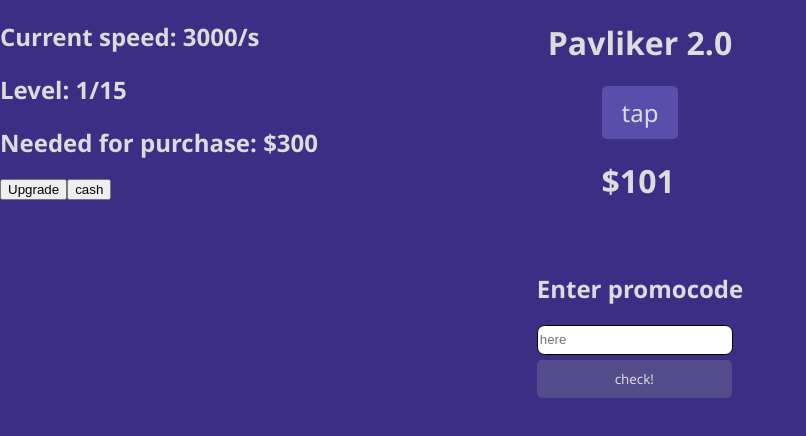
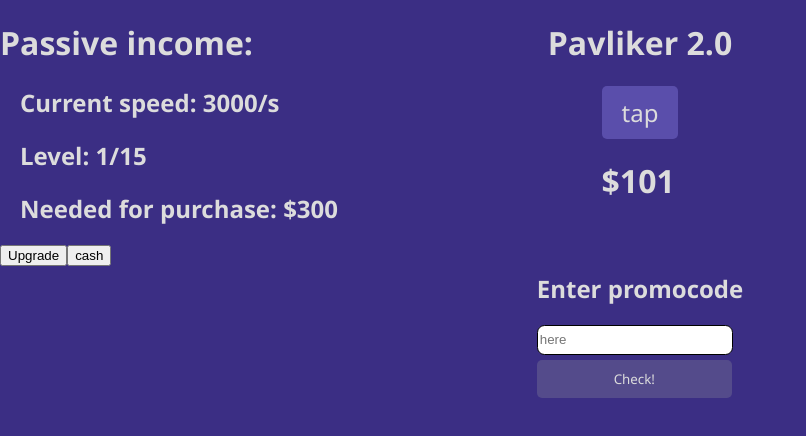
Before and after one commit to artemka-ismagilov/pavliker2.0, a React (Vite) app: page / in a window 1280 px wide. Shown: the top 436 px of the page, without its empty margins (0-806 px from the left). Built offline with nearby package versions, Linux system fonts and the light colour scheme.

Commit message:
the first code optimization

```diff
--- a/src/App.css
+++ b/src/App.css
@@ -12,7 +12,9 @@ html, body {
   align-items: center; /* Центрируем элементы по горизонтали */
   margin-bottom: 50px;
 }
-
+.stylingFuns{
+  margin-left: 20px;
+}
 .myFuns {
   position: absolute; /* Используем абсолютное позиционирование */
   left: 0; /* Перемещаем блок в левую часть экрана */
--- a/src/App.jsx
+++ b/src/App.jsx
@@ -1,8 +1,9 @@
 import { useEffect, useState } from 'react';
-import MenuLeft from './components/MenuLeft'
+import MenuLeft from './components/MenuLeft';
 import IncrementButton from './components/IncrementButton';
 import HandleKeyDown from './components/HandleKeyDown';
 import promoCodes, { superPromoCode } from './components/promoCodes';
+import PromoCodeChecker from './components/PromoCodeChecker';
 import './App.css';
 
 function App() {
@@ -16,86 +17,56 @@ function App() {
   const [timeUntilNextPromo, setTimeUntilNextPromo] = useState(0);
 
   function incrementCounter() {
-    setCount(prevCount => prevCount + 1);
+    setCount((prevCount) => prevCount + 1);
   }
 
   // add a promo code system - done
   // the function of checking the input of the correct word - done
 
+  // optimize the code - almost done
+  // break the App into components - almost done
 
   // add a multi-fork system for an increased cost
-  // optimize the code
-  // break the App into components
+  // add a language change
 
   function buyUpgrade() {
     if (count >= priceToUpdateSpeed && level < 15) {
-      setCount(prevCount => prevCount - priceToUpdateSpeed);
-      setSpeedToIncrement(prevSpeed => prevSpeed - 200);
-      setPriceToUpdateSpeed(prevPrice => prevPrice + 300);
-      setLevel(prevLevel => prevLevel + 1);
+      setCount((prevCount) => prevCount - priceToUpdateSpeed);
+      setSpeedToIncrement((prevSpeed) => prevSpeed - 200);
+      setPriceToUpdateSpeed((prevPrice) => prevPrice + 300);
+      setLevel((prevLevel) => prevLevel + 1);
     }
   }
-  function cheatForMe(){
-    setCount(66650)
+
+  function cheatForMe() {
+    setCount(66650);
   }
-
-  function checkPromoCode() {
-    const currentDate = Date.now();
-    if(currentDate - lastPromoTime < 60000){
-      setRewardMessage("You can only enter a promocode once a minute!")
-      return;
-    }
-
-    const trimmedPromo = enterPromo.trim();
-    let isValidPromo = false;
-
-    // Сначала проверяем суперпромокод
-    if (trimmedPromo === superPromoCode) {
-        setRewardMessage(`Cheers! Superpromo: ${superPromoCode}`);
-        setCount(prevCount => prevCount + 300);
-        isValidPromo = true;
-    } else if (promoCodes.includes(trimmedPromo)) {
-        // Затем проверяем обычные промокоды
-        setRewardMessage(`You won! Word: ${trimmedPromo}`);
-        setCount(prevCount => prevCount + 150);
-        isValidPromo = true;
-    } else {
-        setRewardMessage("You lose :(");
-    }
-    if (isValidPromo) {
-      setLastPromoTime(currentDate);
-      setTimeUntilNextPromo(60);
-    }
-}
 
   useEffect(() => {
     const interval = setInterval(incrementCounter, speedToIncrement);
     return () => clearInterval(interval);
   }, [speedToIncrement]);
 
-  useEffect(()=>{
-    if(count === 66666){
-      window.location.reload()
+  useEffect(() => {
+    if (count === 66666) {
+      window.location.reload();
     }
-  },[count])
+  }, [count]);
 
-  useEffect(()=>{
-    let timer;
-    if(timeUntilNextPromo > 0){
-      timer = setInterval(()=>{
-        setTimeUntilNextPromo(prevTime=>prevTime-1)
-      },1000)
+  useEffect(() => {
+    if (rewardMessage) {
+      const timer = setTimeout(() => {
+        setRewardMessage('');
+      }, 10000);
+      return () => clearTimeout(timer);
     }
-    return () => clearInterval(timer);
-  }, [timeUntilNextPromo])
+  }, [rewardMessage]);
+
   return (
     <>
-      <div className="allObjects">
+      <div className='allObjects'>
         <h1>Pavliker 2.0</h1>
-        <div
-          onKeyDown={HandleKeyDown}
-          tabIndex="0"
-        >
+        <div onKeyDown={HandleKeyDown} tabIndex='0'>
           <IncrementButton increment={incrementCounter} />
           <h2 className='countStyle'>${count}</h2>
         </div>
@@ -108,9 +79,18 @@ function App() {
         buyUpgrade={buyUpgrade}
         cheatForMe={cheatForMe}
       />
-      <h2>Enter promocode</h2>
-      <input value={enterPromo} type="text" onChange={(e)=>setEnterPromo(e.target.value)} className='promocodeStyle' placeholder='here' />
-      <button disabled={timeUntilNextPromo > 0} className='checkPromoStyle' onClick={checkPromoCode} style={{ display: 'block' }}>check!</button>
+      <PromoCodeChecker
+        enterPromo={enterPromo}
+        setEnterPromo={setEnterPromo}
+        setRewardMessage={setRewardMessage}
+        setCount={setCount}
+        setLastPromoTime={setLastPromoTime}
+        setTimeUntilNextPromo={setTimeUntilNextPromo}
+        lastPromoTime={lastPromoTime}
+        timeUntilNextPromo={timeUntilNextPromo}
+        superPromoCode={superPromoCode}
+        promoCodes={promoCodes}
+      />
       {rewardMessage && <p>{rewardMessage}</p>}
       {timeUntilNextPromo > 0 && (
         <p>{`Time until entry: ${timeUntilNextPromo} seconds`}</p>
@@ -121,5 +101,4 @@ function App() {
 
 export default App;
 
-
 // soon...
--- a/src/components/MenuLeft.jsx
+++ b/src/components/MenuLeft.jsx
@@ -1,8 +1,10 @@
 function MenuLeft({ count, speedToIncrement, level, priceToUpdateSpeed, buyUpgrade, cheatForMe }){
 
     return(
-        <div className="myFuns">
+    <div className="myFuns">
         <div>
+          <h1>Passive income:</h1>
+      <div className="stylingFuns">
           <h2>Current speed: {speedToIncrement}/s </h2>
           <h2>Level: {level}/15 </h2>
           <h2>Needed for purchase: {level < 15 ? `$${priceToUpdateSpeed}` : "max lvl"} </h2>
@@ -12,6 +14,7 @@ function MenuLeft({ count, speedToIncrement, level, priceToUpdateSpeed, buyUpgra
           <button onClick={cheatForMe}>cash</button>
         </div>
       </div>
+    </div>
     )
 }
 
--- /dev/null
+++ b/src/components/PromoCodeChecker.jsx
@@ -0,0 +1,80 @@
+import { useEffect } from 'react';
+import promoCodes, { superPromoCode } from './promoCodes';
+
+function PromoCodeChecker({
+  enterPromo,
+  setEnterPromo,
+  setRewardMessage,
+  setCount,
+  setLastPromoTime,
+  setTimeUntilNextPromo,
+  lastPromoTime,
+  timeUntilNextPromo,
+}) {
+  const checkPromoCode = () => {
+    const currentDate = Date.now();
+
+    if (currentDate - lastPromoTime < 60000) {
+      setRewardMessage("You can only enter a promo code once a minute!");
+      return;
+    }
+
+    const trimmedPromo = enterPromo.trim();
+    let isValidPromo = false;
+
+    // Проверяем суперпромокод
+    if (trimmedPromo === superPromoCode) {
+      setRewardMessage(`Cheers! Super promo: ${superPromoCode}`);
+      setCount((prevCount) => prevCount + 300);
+      isValidPromo = true;
+    } else if (promoCodes.includes(trimmedPromo)) {
+      // Проверяем обычные промокоды
+      setRewardMessage(`You won! Code: ${trimmedPromo}`);
+      setCount((prevCount) => prevCount + 150);
+      isValidPromo = true;
+    } else {
+      setRewardMessage("You lose :(");
+    }
+
+    // Если промокод действителен, обновляем время последнего ввода
+    if (isValidPromo) {
+      setLastPromoTime(currentDate);
+      setTimeUntilNextPromo(60);
+    }
+
+    setEnterPromo("");
+  };
+
+  useEffect(() => {
+    let timer;
+    if (timeUntilNextPromo > 0) {
+      timer = setInterval(() => {
+        setTimeUntilNextPromo((prevTime) => prevTime - 1);
+      }, 1000);
+    }
+    return () => clearInterval(timer);
+  }, [timeUntilNextPromo]);
+
+  return (
+    <div>
+      <h2>Enter promocode</h2>
+      <input
+        value={enterPromo}
+        type="text"
+        onChange={(e) => setEnterPromo(e.target.value)}
+        className='promocodeStyle'
+        placeholder='here'
+      />
+      <button
+        disabled={timeUntilNextPromo > 0}
+        className='checkPromoStyle'
+        onClick={checkPromoCode}
+        style={{ display: 'block' }}
+      >
+        Check!
+      </button>
+    </div>
+  );
+}
+
+export default PromoCodeChecker;
```
